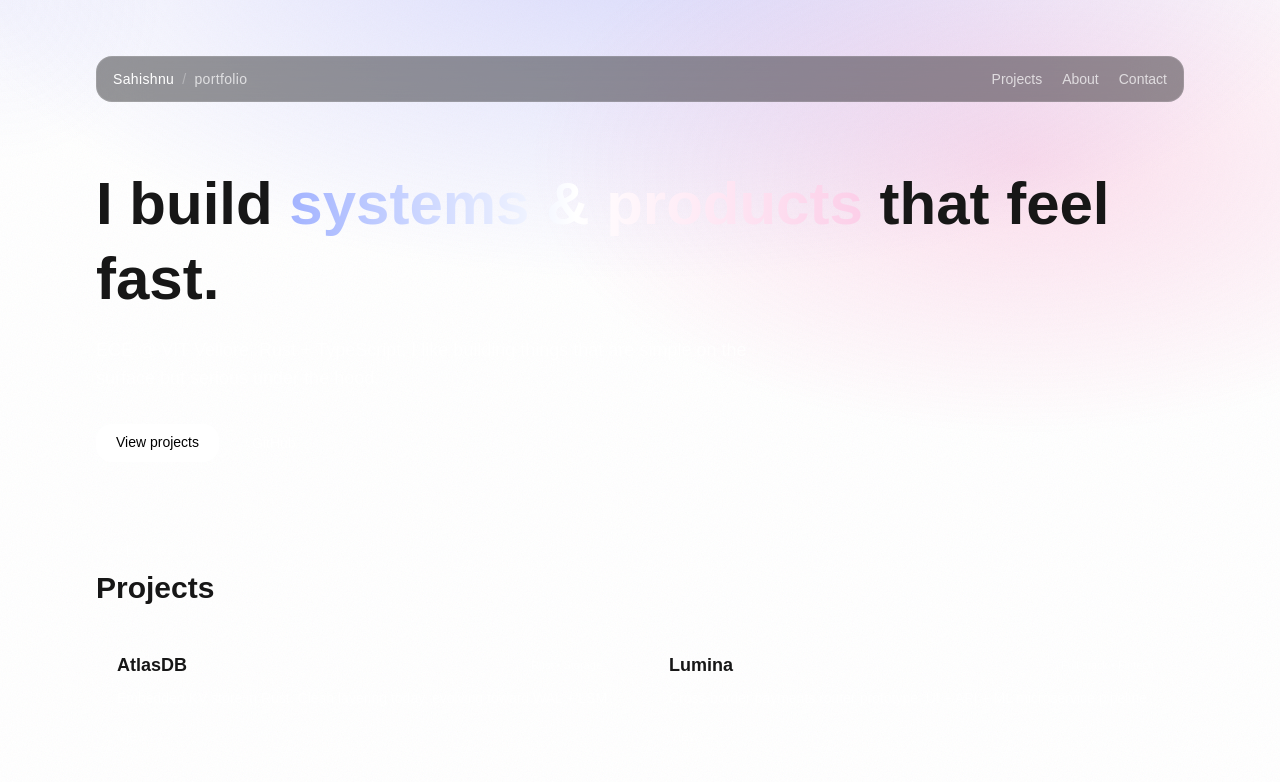
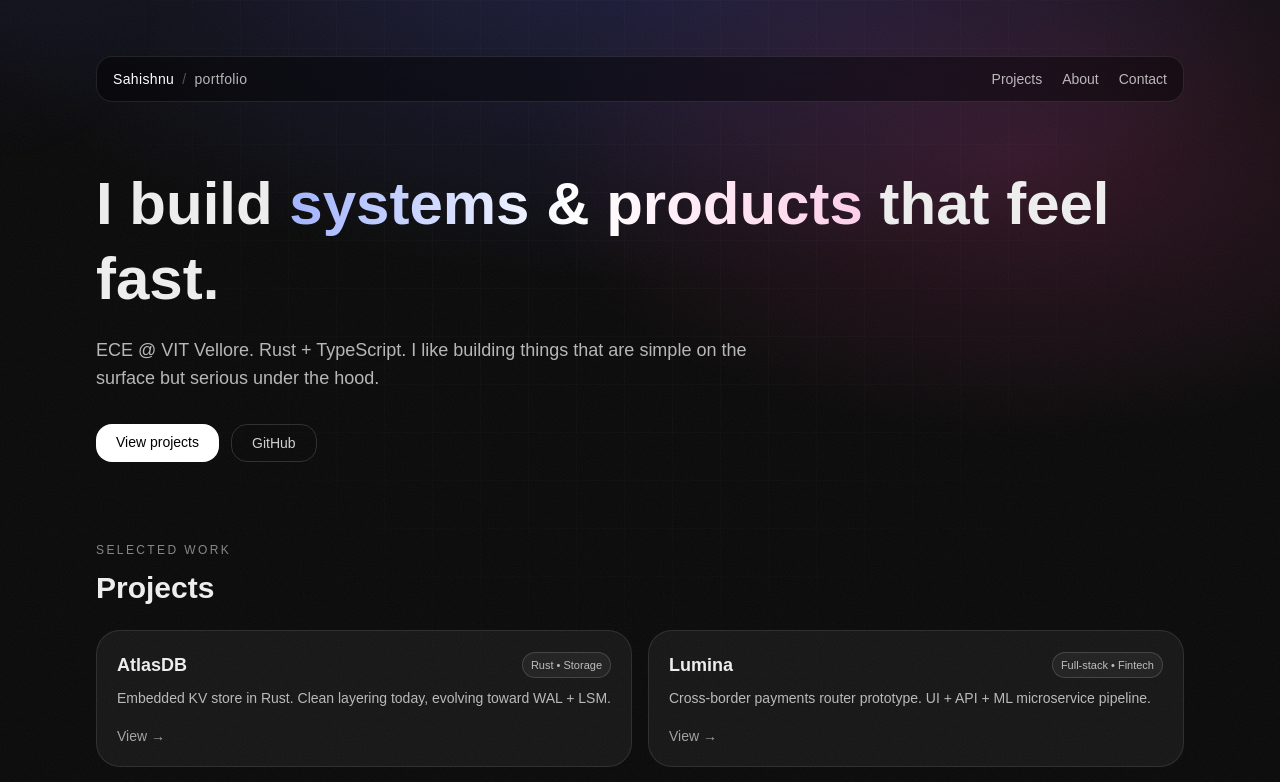
Before and after one commit to SahishnuCB/portfolio, a Next.js app: page / in a window 1280 px wide. Shown: the top 782 px of the page. Built offline with nearby package versions, Linux system fonts and the light colour scheme.

Commit message:
feat: animate section titles on nav click

```diff
--- a/src/app/globals.css
+++ b/src/app/globals.css
@@ -1,22 +1,8 @@
 @import "tailwindcss";
 
 :root {
-  --background: #ffffff;
-  --foreground: #171717;
-}
-
-@theme inline {
-  --color-background: var(--background);
-  --color-foreground: var(--foreground);
-  --font-sans: var(--font-geist-sans);
-  --font-mono: var(--font-geist-mono);
-}
-
-@media (prefers-color-scheme: dark) {
-  :root {
-    --background: #0a0a0a;
-    --foreground: #ededed;
-  }
+  --background: #0a0a0a;
+  --foreground: #ededed;
 }
 
 body {
@@ -49,3 +35,28 @@
       rgba(255, 255, 255, 0.14),
       transparent);
 }
+
+
+@keyframes title-wave {
+  0% {
+    background-position: 0% 50%;
+  }
+
+  100% {
+    background-position: 200% 50%;
+  }
+}
+
+.title-wave {
+  background-image: linear-gradient(90deg,
+      rgba(255, 255, 255, 0.95),
+      rgba(167, 139, 250, 1),
+      rgba(236, 72, 153, 1),
+      rgba(255, 255, 255, 0.95));
+  background-size: 200% 100%;
+  -webkit-background-clip: text;
+  background-clip: text;
+  color: transparent;
+
+  animation: title-wave 900ms ease-out 1;
+}
--- a/src/app/page.tsx
+++ b/src/app/page.tsx
@@ -3,6 +3,7 @@
 import { motion } from "framer-motion";
 import { Section } from "@/components/Section";
 import { Reveal } from "@/components/Reveal";
+import { NavLink } from "@/components/NavLink";
 
 const projects = [
   {
@@ -45,16 +46,43 @@
         </div>
 
         <nav className="flex gap-5 text-sm text-white/70">
-          <a className="transition hover:text-white" href="#projects">
+          <button
+            className="transition hover:text-white"
+            onClick={() => {
+              window.location.hash = "projects";
+              window.dispatchEvent(
+                new CustomEvent("wave-section-title", { detail: { id: "projects" } })
+              );
+            }}
+          >
             Projects
-          </a>
-          <a className="transition hover:text-white" href="#about">
+          </button>
+
+          <button
+            className="transition hover:text-white"
+            onClick={() => {
+              window.location.hash = "about";
+              window.dispatchEvent(
+                new CustomEvent("wave-section-title", { detail: { id: "about" } })
+              );
+            }}
+          >
             About
-          </a>
-          <a className="transition hover:text-white" href="#contact">
+          </button>
+
+          <button
+            className="transition hover:text-white"
+            onClick={() => {
+              window.location.hash = "contact";
+              window.dispatchEvent(
+                new CustomEvent("wave-section-title", { detail: { id: "contact" } })
+              );
+            }}
+          >
             Contact
-          </a>
+          </button>
         </nav>
+
       </header>
 
 
--- /dev/null
+++ b/src/components/NavLink.tsx
@@ -0,0 +1,35 @@
+"use client";
+
+import * as React from "react";
+import { cn } from "@/lib/cn";
+
+export function NavLink({
+    href,
+    children,
+}: {
+    href: string;
+    children: React.ReactNode;
+}) {
+    const [wave, setWave] = React.useState(false);
+
+    return (
+    <a
+        href={href}
+        className={cn(
+        "text-sm text-white/70 transition hover:text-white",
+        wave && "nav-wave"
+        )}
+        onClick={() => {
+        // trigger animation
+        setWave(false);
+        // next tick so the animation can restart every click
+        requestAnimationFrame(() => setWave(true));
+
+        // remove the class after animation ends
+        window.setTimeout(() => setWave(false), 750);
+        }}
+    >
+        {children}
+    </a>
+    );
+}
--- a/src/components/Section.tsx
+++ b/src/components/Section.tsx
@@ -1,3 +1,6 @@
+"use client";
+
+import * as React from "react";
 import { cn } from "@/lib/cn";
 
 export function Section({
@@ -6,13 +9,32 @@
     title,
     children,
     className,
-    }: {
+}: {
     id?: string;
     eyebrow?: string;
     title?: string;
     children: React.ReactNode;
     className?: string;
 }) {
+    const [waveTitle, setWaveTitle] = React.useState(false);
+
+    React.useEffect(() => {
+        if (!id) return;
+
+        const handler = (e: Event) => {
+            const ce = e as CustomEvent<{ id: string }>;
+            if (ce.detail?.id !== id) return;
+
+            setWaveTitle(false);
+            requestAnimationFrame(() => setWaveTitle(true));
+            window.setTimeout(() => setWaveTitle(false), 950);
+    };
+
+    window.addEventListener("wave-section-title", handler as EventListener);
+    return () =>
+        window.removeEventListener("wave-section-title", handler as EventListener);
+    }, [id]);
+
     return (
     <section id={id} className={cn("mt-20", className)}>
         {eyebrow ? (
@@ -20,10 +42,20 @@
             {eyebrow}
         </div>
         ) : null}
+
         {title ? (
-        <h2 className="mt-3 text-2xl md:text-3xl font-semibold">{title}</h2>
+        <h2
+            className={cn(
+            "mt-3 text-2xl md:text-3xl font-semibold",
+            waveTitle && "title-wave"
+            )}
+        >
+            {title}
+        </h2>
         ) : null}
+
         <div className={cn(title ? "mt-6" : "mt-4")}>{children}</div>
+
         <div className="section-sep mt-16 opacity-40" />
     </section>
     );
```
